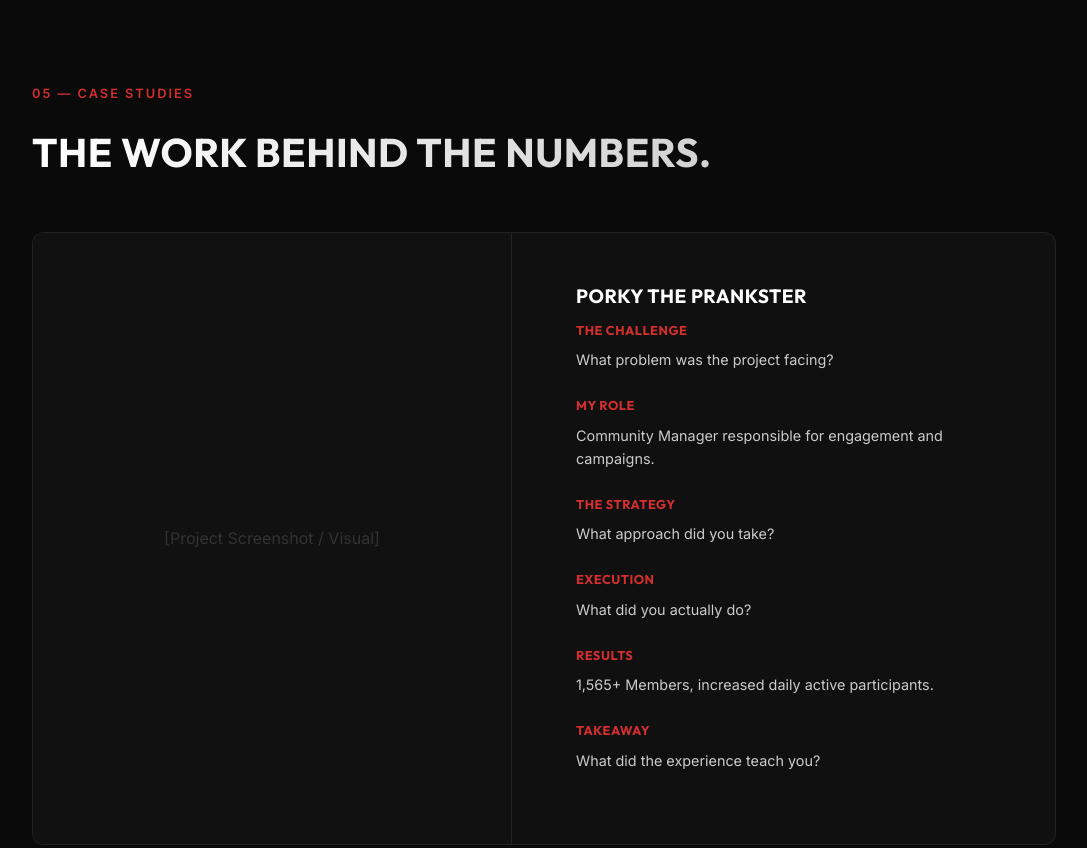
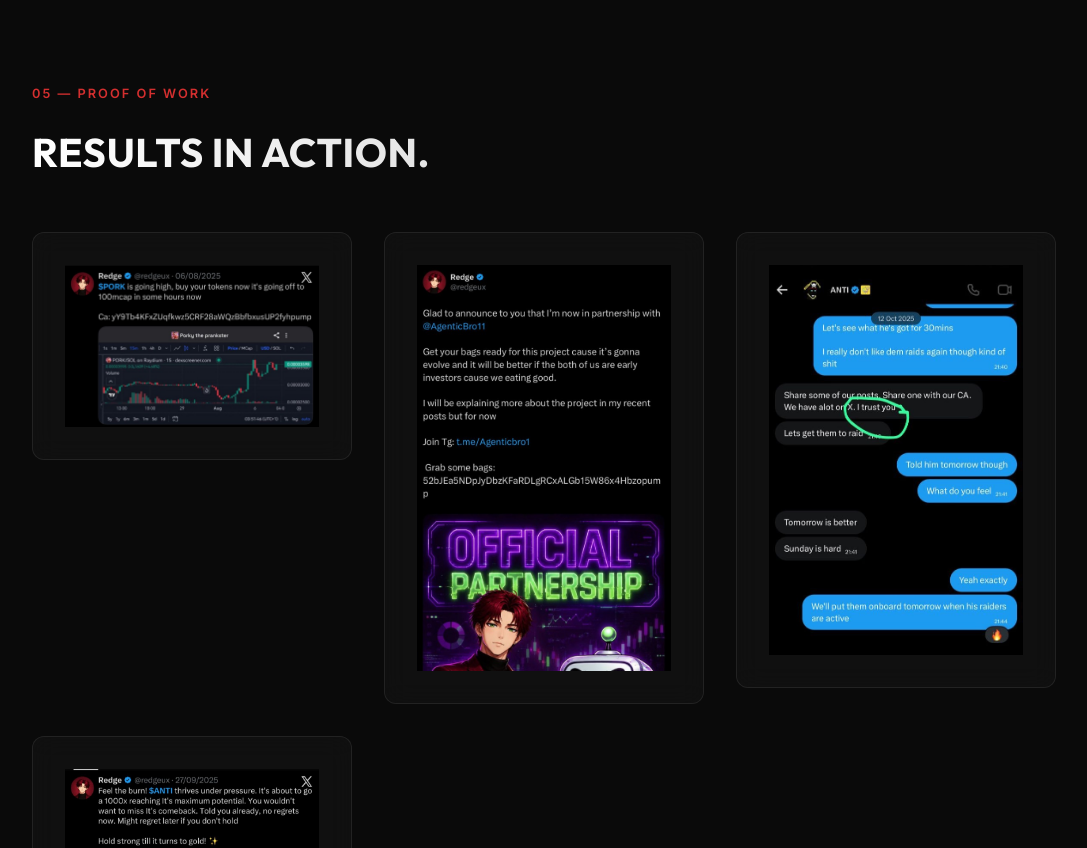
Before and after one commit to Adebowale-hub/REDGE, a plain HTML site: page index.html in a window 1280 px wide. Shown: the part 5060-5908 px from the top of the page, without its empty margins (96-1183 px from the left). Drawn offline with Linux system fonts and the light colour scheme.

Commit message:
feat: Add Proof of Work section with screenshots

```diff
--- a/css/style.css
+++ b/css/style.css
@@ -486,7 +486,7 @@
     color: #fff;
 }
 
-/* Case Studies */
+/* Proof of Work */
 .full-width-panel {
     background: #0a0a0a;
     width: 100vw;
@@ -495,44 +495,25 @@
     padding-right: 10vw;
 }
 
-.case-study-layout {
+.proof-grid {
     display: grid;
-    grid-template-columns: 1fr 1fr;
-    gap: 4rem;
-    background: var(--bg-panel);
-    border: 1px solid var(--border-color);
-    border-radius: 12px;
-    overflow: hidden;
+    grid-template-columns: repeat(auto-fit, minmax(300px, 1fr));
+    gap: 2rem;
+    margin-top: 2rem;
 }
 
-.case-study-image-placeholder {
-    background: #111;
-    min-height: 400px;
-    display: flex;
-    align-items: center;
-    justify-content: center;
-    color: #333;
-    border-right: 1px solid var(--border-color);
+.proof-image {
+    width: 100%;
+    height: auto;
+    border-radius: 12px;
+    transition: transform 0.3s ease;
+    cursor: pointer;
+    border: 1px solid var(--border-color);
 }
 
-.case-study-details {
-    padding: 3rem 3rem 3rem 0;
-}
-
-.cs-block {
-    margin-bottom: 1.5rem;
-}
-
-.cs-block h4 {
-    font-size: 0.8rem;
-    color: var(--primary-red);
-    margin-bottom: 0.5rem;
-}
-
-.cs-block p {
-    font-size: 0.9rem;
-    color: #ccc;
-    margin-bottom: 0;
+.proof-image:hover {
+    transform: scale(1.02);
+    border-color: var(--primary-red);
 }
 
 /* Communities Horizontal Scroll */
@@ -794,17 +775,12 @@
     }
 
     .about-content,
-    .case-study-layout,
     .contact-layout {
         grid-template-columns: 1fr;
     }
 
     .contact-layout {
         gap: 2rem;
-    }
-
-    .case-study-details {
-        padding: 2rem;
     }
 }
 
--- a/index.html
+++ b/index.html
@@ -242,46 +242,17 @@
         </div>
     </section>
 
-    <section id="case-studies" class="section fade-in full-width-panel">
+    <section id="proof-of-work" class="section fade-in full-width-panel">
         <div class="section-header">
-            <span class="section-tag">05 — CASE STUDIES</span>
-            <h2>THE WORK BEHIND THE NUMBERS.</h2>
+            <span class="section-tag">05 — PROOF OF WORK</span>
+            <h2>RESULTS IN ACTION.</h2>
         </div>
 
-        <div class="case-study-container">
-            <!-- Placeholder for detailed case study -->
-            <div class="case-study-layout">
-                <div class="case-study-image-placeholder">
-                    <span>[Project Screenshot / Visual]</span>
-                </div>
-                <div class="case-study-details">
-                    <h3>PORKY THE PRANKSTER</h3>
-                    <div class="cs-block">
-                        <h4>THE CHALLENGE</h4>
-                        <p>What problem was the project facing?</p>
-                    </div>
-                    <div class="cs-block">
-                        <h4>MY ROLE</h4>
-                        <p>Community Manager responsible for engagement and campaigns.</p>
-                    </div>
-                    <div class="cs-block">
-                        <h4>THE STRATEGY</h4>
-                        <p>What approach did you take?</p>
-                    </div>
-                    <div class="cs-block">
-                        <h4>EXECUTION</h4>
-                        <p>What did you actually do?</p>
-                    </div>
-                    <div class="cs-block">
-                        <h4>RESULTS</h4>
-                        <p>1,565+ Members, increased daily active participants.</p>
-                    </div>
-                    <div class="cs-block">
-                        <h4>TAKEAWAY</h4>
-                        <p>What did the experience teach you?</p>
-                    </div>
-                </div>
-            </div>
+        <div class="proof-grid">
+            <img src="assets/media_1788100134712.jpg" alt="Proof of work 1" class="glass-card proof-image">
+            <img src="assets/media_1788100159895.jpg" alt="Proof of work 2" class="glass-card proof-image">
+            <img src="assets/media_1788100159939.jpg" alt="Proof of work 3" class="glass-card proof-image">
+            <img src="assets/media_1788100159996.jpg" alt="Proof of work 4" class="glass-card proof-image">
         </div>
     </section>
 
```
Also changed, not shown: assets/media_1788100134712.jpg (added), assets/media_1788100159895.jpg (added), assets/media_1788100159939.jpg (added), assets/media_1788100159996.jpg (added).
